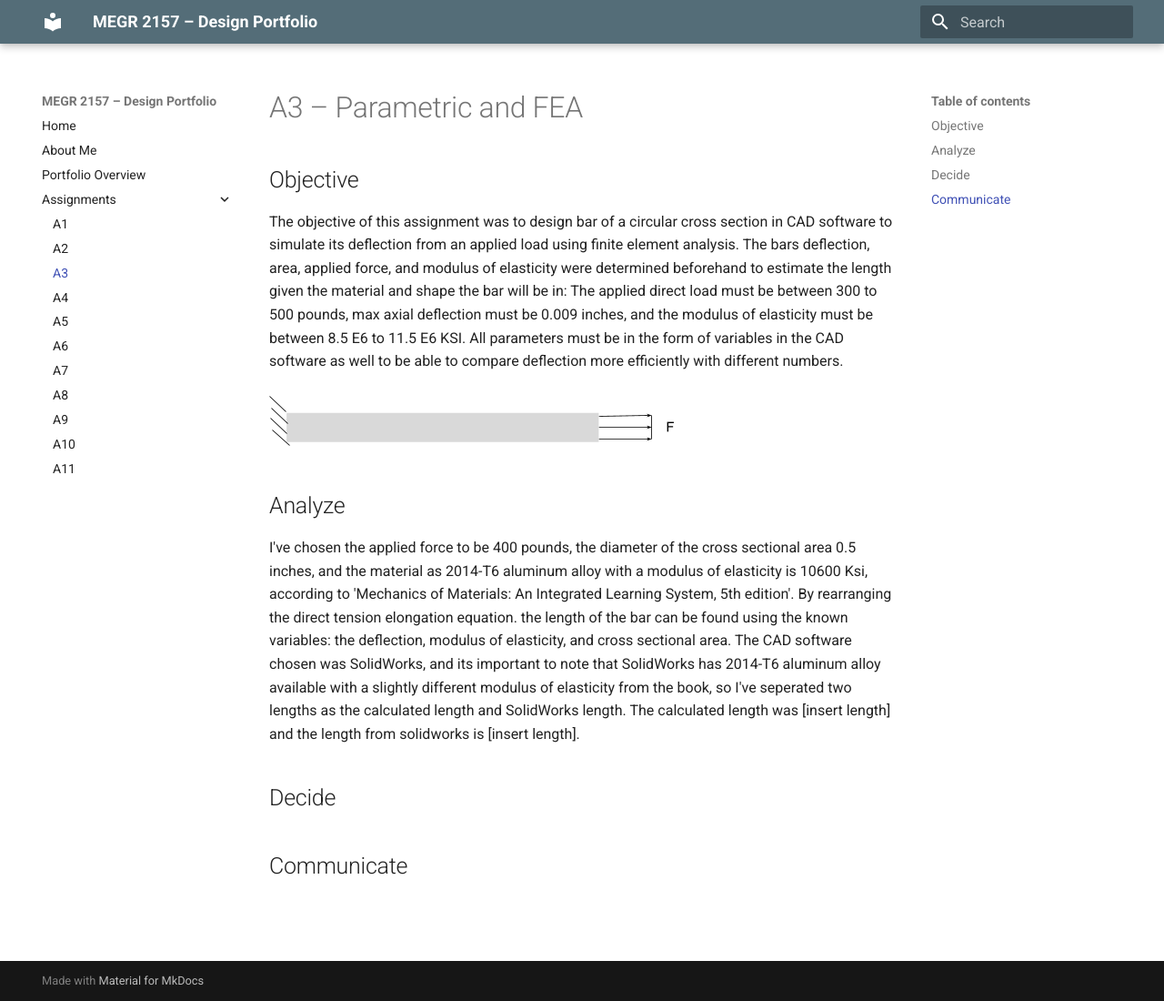
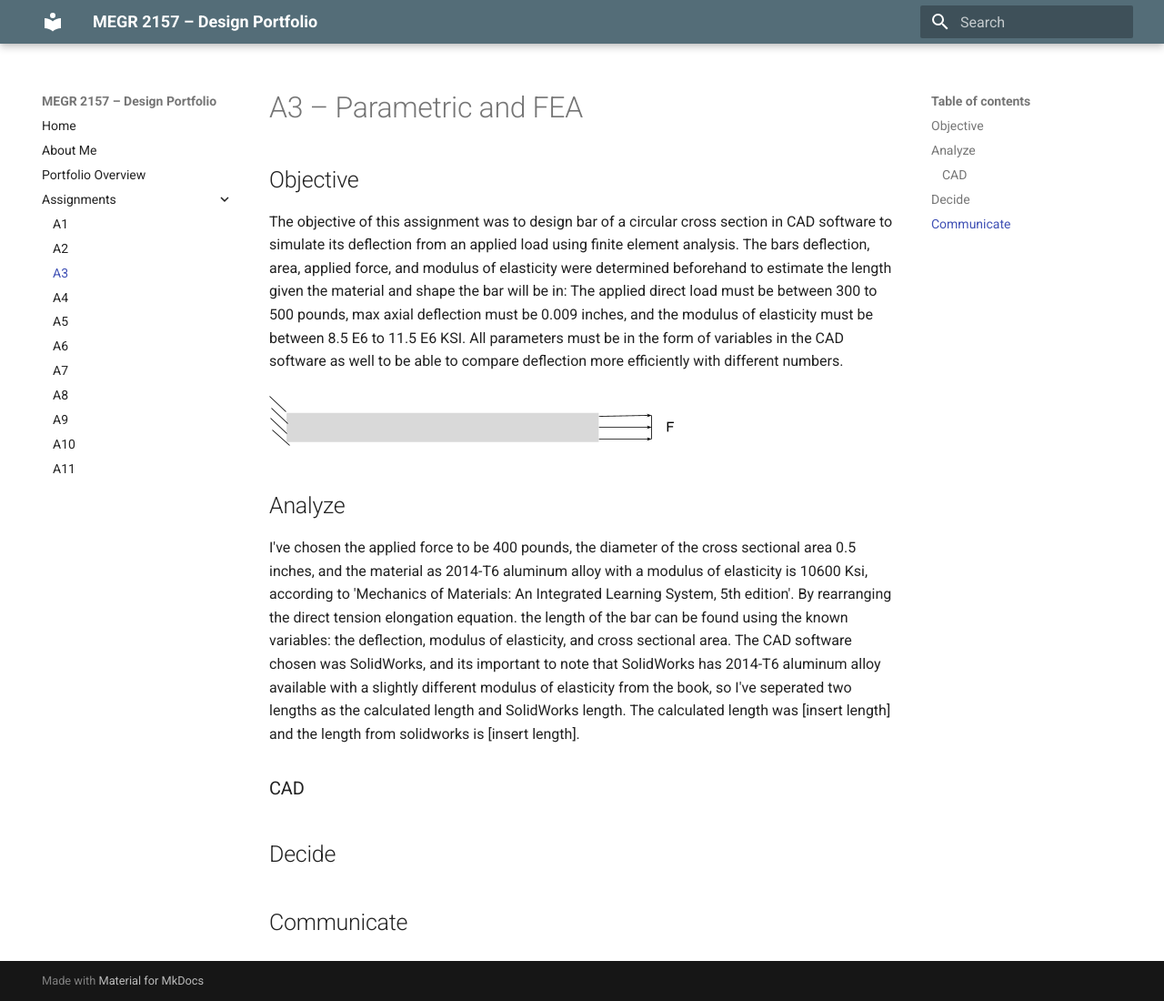
Before and after one commit to ajchiocca/megr2157-portfolio, an MkDocs documentation site: the page built from docs/assignments/A03/index.md, in a window 1280 px wide and 1100 px high. Shown: the whole window at 91% size. Built offline with MkDocs 1.6.1 and Material for MkDocs 9.7.7, drawn with Linux system fonts in a browser that asks for light colours.

Commit message:
Add CAD section header in index.md
Added CAD section header to the analysis document.

```diff
--- a/docs/assignments/A03/index.md
+++ b/docs/assignments/A03/index.md
@@ -8,6 +8,8 @@ The objective of this assignment was to design bar of a circular cross section i
 ## Analyze
 I've chosen the applied force to be 400 pounds, the diameter of the cross sectional area 0.5 inches, and the material as 2014-T6 aluminum alloy with a modulus of elasticity is 10600 Ksi, according to 'Mechanics of Materials: An Integrated Learning System, 5th edition'. By rearranging the direct tension elongation equation. the length of the bar can be found using the known variables: the deflection, modulus of elasticity, and cross sectional area. The CAD software chosen was SolidWorks, and its important to note that SolidWorks has 2014-T6 aluminum alloy available with a slightly different modulus of elasticity from the book, so I've seperated two lengths as the calculated length and SolidWorks length. The calculated length was [insert length] and the length from solidworks is [insert length].
 
+### CAD
+
 
 ## Decide
 
```
